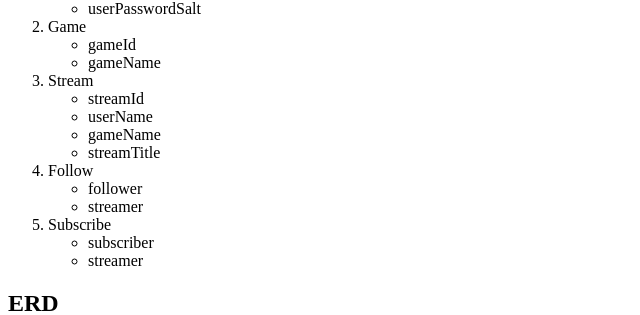
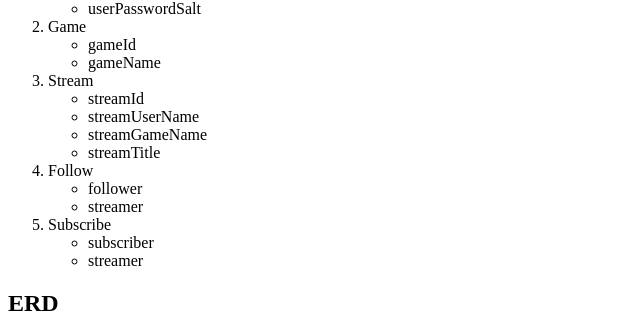
Before and after one commit to zlaudick/twitch-stream, a PHP site: page / in a window 1280 px wide. Shown: the part 790-1105 px from the top of the page, without its empty margins (0-640 px from the left). Run offline with PHP 8.4, Linux system fonts and the light colour scheme.

Commit message:
corrected stream attribute names

```diff
--- a/index.php
+++ b/index.php
@@ -46,8 +46,8 @@
 				<li>Stream</li>
 					<ul>
 						<li>streamId</li>
-						<li>userName</li>
-						<li>gameName</li>
+						<li>streamUserName</li>
+						<li>streamGameName</li>
 						<li>streamTitle</li>
 					</ul>
 				<li>Follow</li>
```
